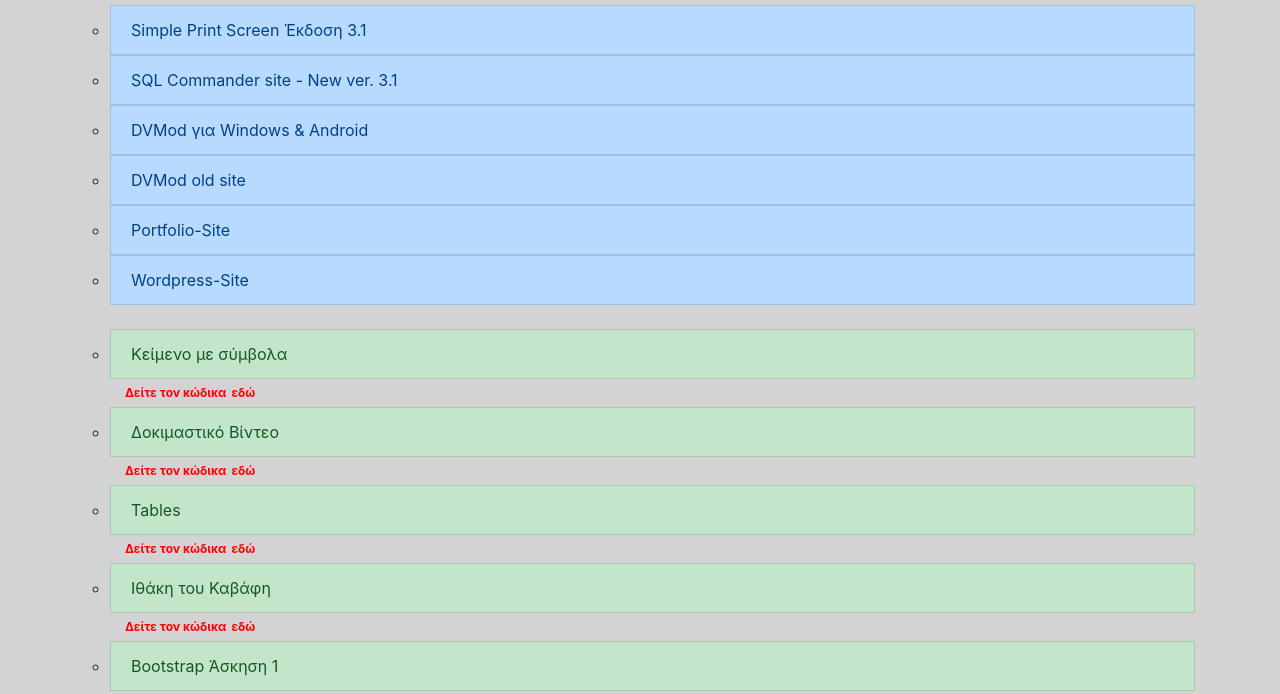
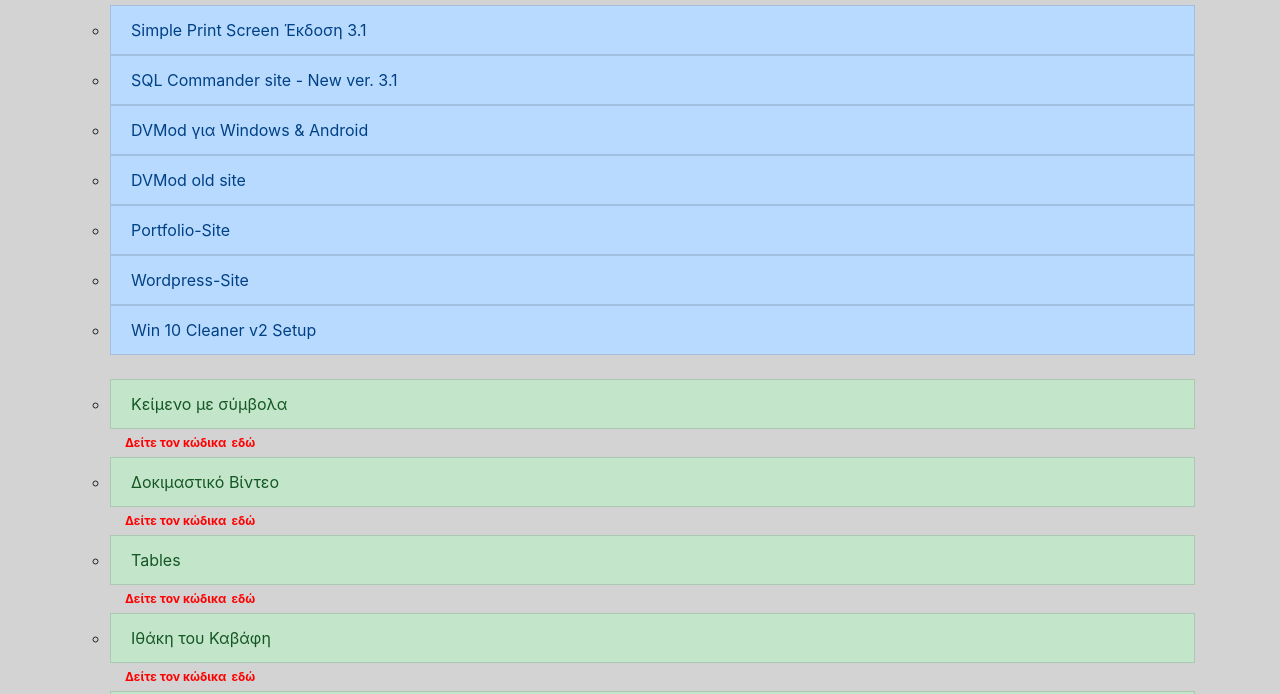
Before and after one commit to defendergr/defender.github.io, a plain HTML site: page index.html in a window 1280 px wide. Shown: the part 93-787 px from the top of the page. Drawn offline with nearby package versions, Linux system fonts and the light colour scheme; a web font is replaced by a local one.

Commit message:
Update index.html

```diff
--- a/index.html
+++ b/index.html
@@ -29,6 +29,7 @@
 	<li><a class="list-group-item list-group-item-action list-group-item-primary" href="https://defendergr.000webhostapp.com/" target="_blank">DVMod old site</a></li>
 	<li><a class="list-group-item list-group-item-action list-group-item-primary" href="/portfolio-site" target="_blank">Portfolio-Site</a></li>
 	<li><a class="list-group-item list-group-item-action list-group-item-primary" href="https://defendertechnews.wordpress.com/" target="_blank">Wordpress-Site</a></li>
+	<li><a class="list-group-item list-group-item-action list-group-item-primary" href="https://drive.google.com/file/d/15XtRdzG44_KAUmZfgCIOdqEE82wqqRgB/view?usp=sharing" target="_blank">Win 10 Cleaner v2 Setup</a></li>
 	<br>
 	<li><a class="list-group-item list-group-item-action list-group-item-success" href="/symbols" target="_blank">Κείμενο με σύμβολα</a><strong class="cd">Δείτε τον κώδικα<a class="cbutton" href="https://github.com/defendergr/symbols/blob/main/index.html" target="_blank">εδώ</a></li></strong>
 	<li><a class="list-group-item list-group-item-action list-group-item-success" href="/video" target="_blank">Δοκιμαστικό Βίντεο</a><strong class="cd">Δείτε τον κώδικα<a class="cbutton" href="https://github.com/defendergr/video" target="_blank">εδώ</a></li></strong>
```
